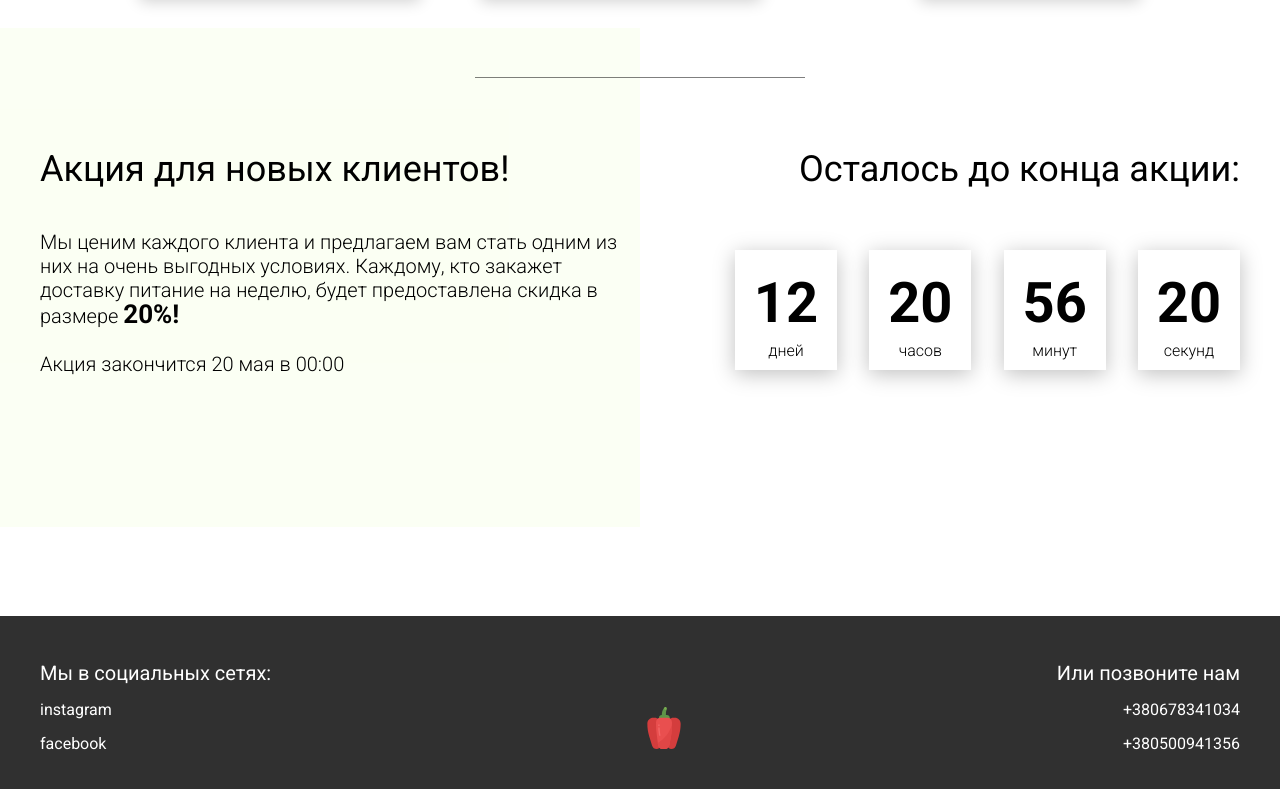
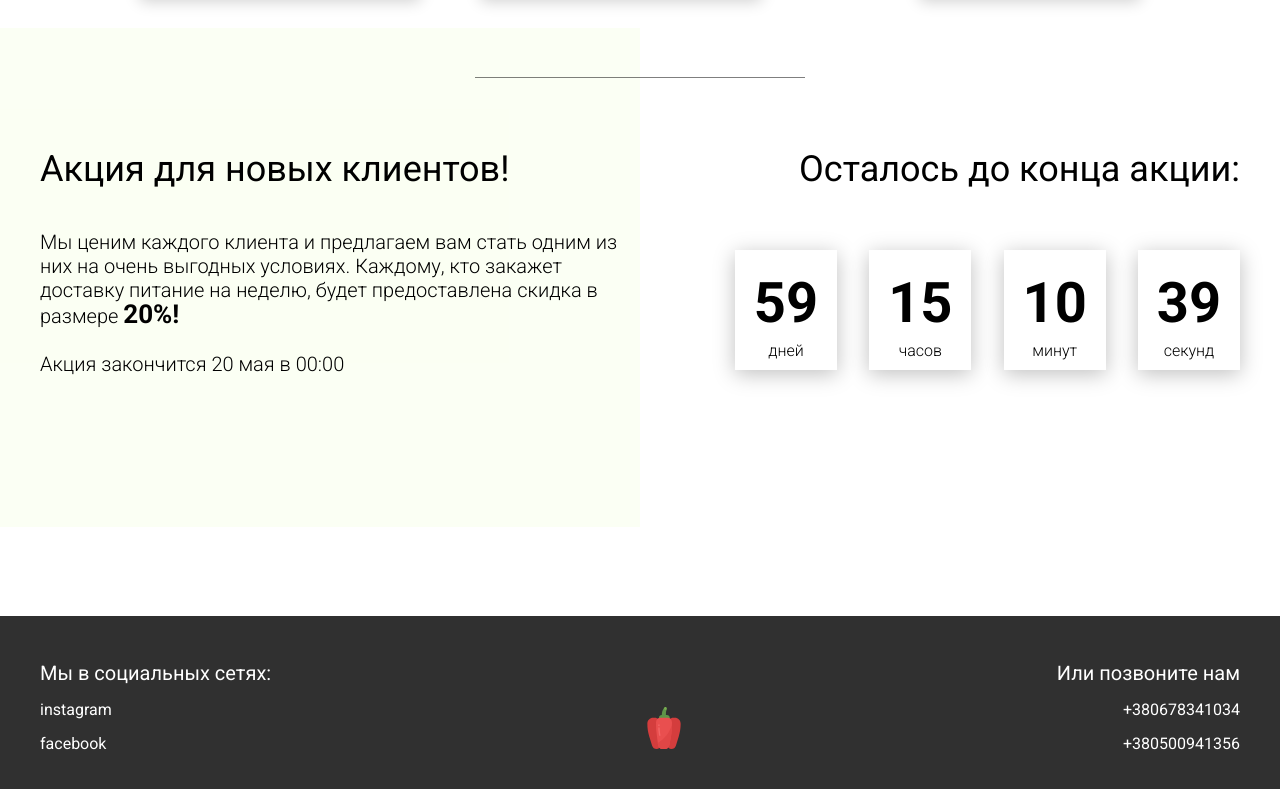
Before and after one commit to JulKiril/UDEMY_PROJECT, a plain HTML site: page index.html in a window 1280 px wide. Shown: the part 3448-4237 px from the top of the page. Drawn offline with Linux system fonts and the light colour scheme.

Commit message:
added timer to the project

```diff
--- a/index.html
+++ b/index.html
@@ -250,19 +250,19 @@
                 <div class="title">Осталось до конца акции:</div>
                 <div class="timer">
                     <div class="timer__block">
-                        <span id="days">12</span>
+                        <span id="days">00</span>
                         дней
                     </div>
                     <div class="timer__block">
-                        <span id="hours">20</span>
+                        <span id="hours">00</span>
                         часов
                     </div>
                     <div class="timer__block">
-                        <span id="minutes">56</span>
+                        <span id="minutes">00</span>
                         минут
                     </div>
                     <div class="timer__block">
-                        <span id="seconds">20</span>
+                        <span id="seconds">00</span>
                         секунд
                     </div>
                 </div>
--- a/js/script.js
+++ b/js/script.js
@@ -39,9 +39,62 @@ tabsParrent.addEventListener('click', (e)=>{
     }
 });
 
+///////////////////////////TIMER///////////////////////////////////
+
+const deadline = '2021-11-16';
+
+function getTimeRemaining(endtime) {
+    const t = Date.parse(endtime) - Date.parse(new Date()),
+        days = Math.floor( (t/(1000*60*60*24)) ),
+        seconds = Math.floor( (t/1000) % 60 ),
+        minutes = Math.floor( (t/1000/60) % 60 ),
+        hours = Math.floor( (t/(1000*60*60) % 24) );
+
+    return {
+        'total': t,
+        'days': days,
+        'hours': hours,
+        'minutes': minutes,
+        'seconds': seconds
+    };
+}
+
+function getZero(num){
+    if (num >= 0 && num < 10) {
+        return '0' + num;
+    } else {
+        return num;
+    }
+}
 
 
+function setClock(selector, endtime) {
 
+    const timer = document.querySelector(selector),
+        days = timer.querySelector("#days"),
+        hours = timer.querySelector('#hours'),
+        minutes = timer.querySelector('#minutes'),
+        seconds = timer.querySelector('#seconds'),
+        timeInterval = setInterval(updateClock, 1000);
 
+    updateClock();
+
+    function updateClock() {
+        const t = getTimeRemaining(endtime);
+
+        if (t.total <= 0) {
+            clearInterval(timeInterval);
+        }
+        else{
+            days.innerHTML = getZero(t.days);
+            hours.innerHTML = getZero(t.hours);
+            minutes.innerHTML = getZero(t.minutes);
+            seconds.innerHTML = getZero(t.seconds);
+        }
+
+    }
+}
+
+setClock('.timer', deadline);
 
 });
```
